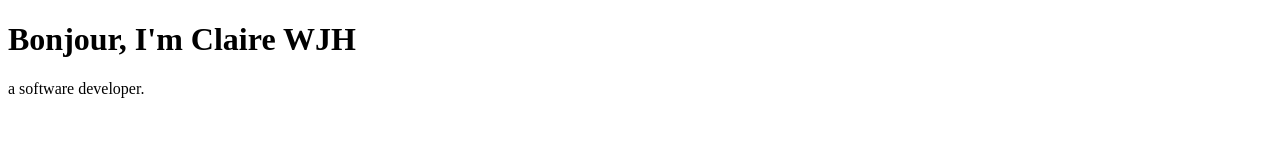
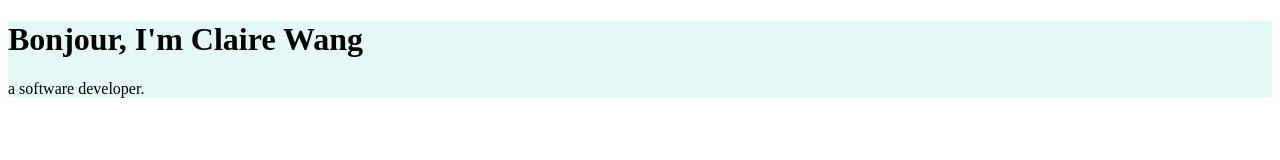
Before and after one commit to ClaireeW/cv1, a plain HTML site: page index.html in a window 1280 px wide. Drawn offline with Linux system fonts and the light colour scheme.

Commit message:
cv update
new changes should be displayed

```diff
--- a/index.html
+++ b/index.html
@@ -3,17 +3,13 @@
 
 <head>
   <meta charset="utf-8">
-  <title>Claire JH Wang's Site</title>
+  <title>Claire WJH's Site</title>
   <link rel="stylesheet" href="css/styles.css">
-  <link rel="icon" href="css/favicon.ico">
+  <link rel="icon" href="favicon.ico">
 
 </head>
 
 <div class="">
-
+  <h1>Bonjour, I'm Claire Wang</h1>
+  <p>a software developer.</p>
 </div>
-
-<body>
-  <h1>Bonjour, I'm Claire WJH</h1>
-  <p>a software developer.</p>
-</body>
```
Also changed, not shown: favicon.ico (added).
